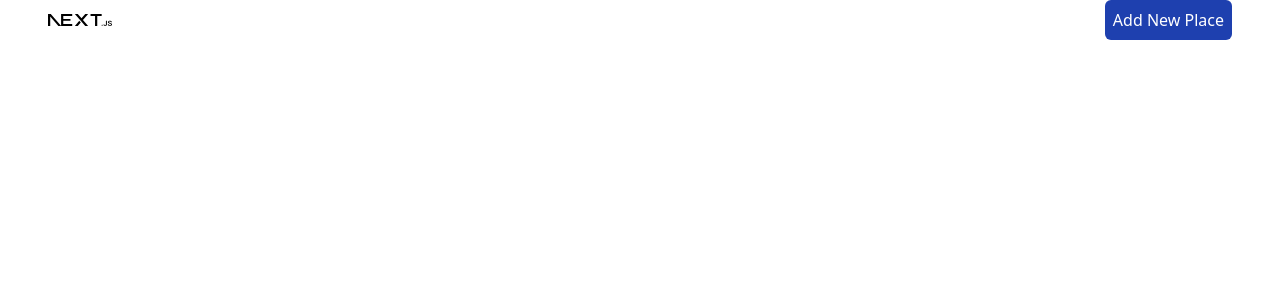
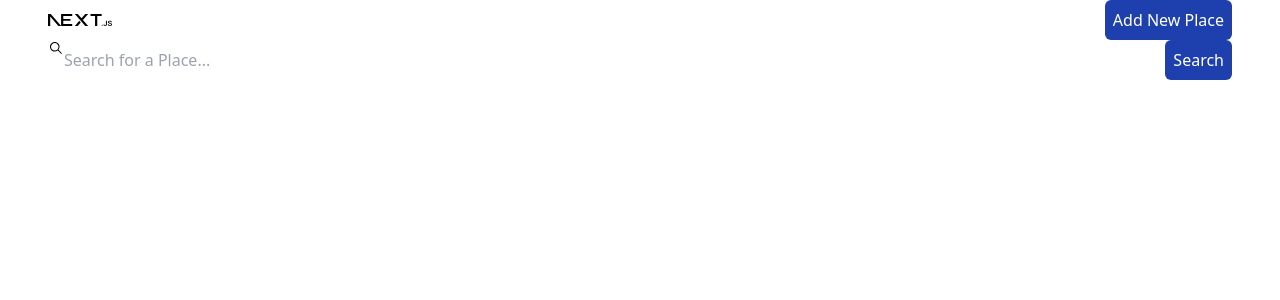
Before and after one commit to DokuaAsiedu/zormor-frontend-assessment, a Next.js app: page / in a window 1280 px wide. Shown: the top 300 px of the page. Built offline with nearby package versions, Linux system fonts and the light colour scheme.

Commit message:
created general layout component

```diff
--- /dev/null
+++ b/layouts/general-layout.tsx
@@ -0,0 +1,10 @@
+import { Navbar } from "@/components";
+
+export function GeneralLayout({children}) {
+  return (
+    <div>
+      <Navbar/>
+      {children}
+    </div>
+  )
+}
--- a/pages/index.tsx
+++ b/pages/index.tsx
@@ -1,12 +1,12 @@
-import { Navbar } from "@/components";
-import { Inter } from "next/font/google";
-
-const inter = Inter({ subsets: ["latin"] });
+import { Navbar, Searchbar } from "@/components";
+import { GeneralLayout } from "@/layouts/general-layout";
 
 export default function Home() {
   return (
-    <main>
-      <Navbar />
-    </main>
+    <GeneralLayout>
+      <div className="container">
+        <Searchbar/>
+      </div>
+    </GeneralLayout>
   );
 }
--- a/tailwind.config.ts
+++ b/tailwind.config.ts
@@ -5,6 +5,7 @@ const config: Config = {
     "./pages/**/*.{js,ts,jsx,tsx,mdx}",
     "./components/**/*.{js,ts,jsx,tsx,mdx}",
     "./app/**/*.{js,ts,jsx,tsx,mdx}",
+    "./layouts/**/*.{js,ts,jsx,tsx,mdx}",
   ],
   theme: {
     extend: {
```
